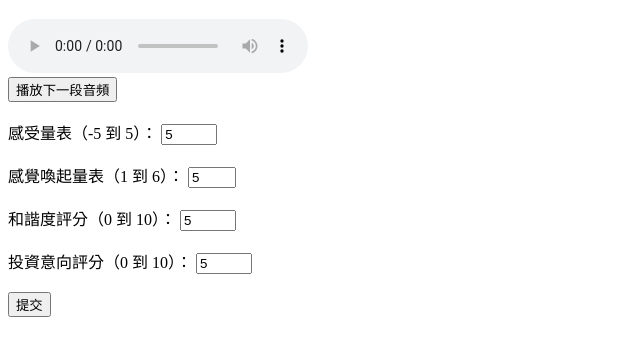
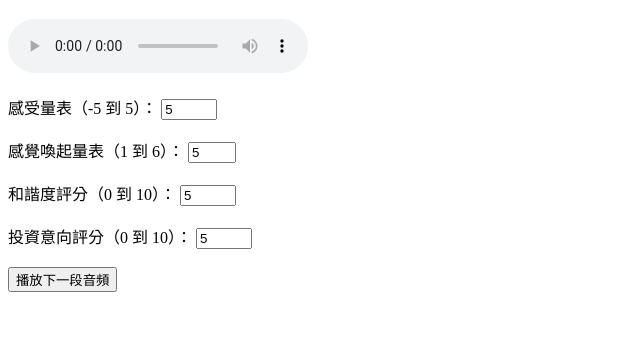
Before and after one commit to chani1206/EuphonyPresenter.github.io, a plain HTML site: page page2.html in a window 1280 px wide. Both pictures are taken after typing "5", "5", "5", "5" into the empty fields and a click on the input "提交". Shown: the part 70-426 px from the top of the page, without its empty margins (0-640 px from the left). Drawn offline with Linux system fonts and the light colour scheme.

Commit message:
Update page2.html

```diff
--- a/page2.html
+++ b/page2.html
@@ -8,15 +8,13 @@
 <body>
     <h1>問卷調查</h1>
     <audio id="audioPlayer" controls></audio>
-    <br>
-    <button onclick="playNext()">播放下一段音頻</button>
     <br><br>
 
     <!-- 使用隱藏的iframe來提交表單 -->
     <iframe name="hidden_iframe" id="hidden_iframe" style="display:none;"></iframe>
 
     <!-- 問卷表單 -->
-    <form id="questionnaireForm" method="POST" action="https://docs.google.com/forms/u/0/d/e/1FAIpQLScS5AL3M0T76yQR30HlUzidZeomwvihhv2JthqwnswUGDUi0w/formResponse" target="hidden_iframe" onsubmit="submitted=true;">
+    <form id="questionnaireForm" method="POST" action="https://docs.google.com/forms/u/0/d/e/1FAIpQLScS5AL3M0T76yQR30HlUzidZeomwvihhv2JthqwnswUGDUi0w/formResponse" target="hidden_iframe" onsubmit="return handleFormSubmit();">
         <input type="hidden" name="entry.1077065053" id="nickname">
         <input type="hidden" name="entry.1173466811" id="age">
         <input type="hidden" name="entry.373069006" id="profession">
@@ -40,7 +38,7 @@
         <input type="number" name="entry.1743600620" id="investment" min="0" max="10" required>
         <br><br>
 
-        <input type="submit" value="提交">
+        <input type="submit" id="submitButton" value="提交">
     </form>
 
     <script>
@@ -85,24 +83,42 @@
 
                 currentIndex++;
             } else {
-                alert("您已經播放完所有音頻檔案。");
+                // 所有音頻播放完畢，顯示結束訊息
+                document.getElementById("submitButton").style.display = 'none';
+                let endMessage = document.createElement("p");
+                endMessage.style.color = "red";
+                endMessage.textContent = "測驗結束";
+                document.body.appendChild(endMessage);
             }
         }
 
-        document.getElementById("questionnaireForm").onsubmit = function(event) {
+        function handleFormSubmit() {
             let endTime = new Date(); // 記錄結束時間
             let timeTaken = (endTime - startTime) / 1000; // 計算耗時（秒）
             document.getElementById("timeTaken").value = timeTaken;
 
-            if (submitted) {
-                event.preventDefault();
-                document.getElementById("questionnaireForm").reset();
-                playNext();
-                submitted = false;
-            } else {
-                submitted = true;
-            }
-        };
+            submitted = true;
+
+            // 改變提交按鈕為“播放下一段音頻”
+            let submitButton = document.getElementById("submitButton");
+            submitButton.value = "播放下一段音頻";
+            submitButton.type = "button";
+            submitButton.onclick = function() {
+                if (submitted) {
+                    document.getElementById("questionnaireForm").reset();
+                    playNext();
+                    // 將按鈕重新設置為提交
+                    submitButton.value = "提交";
+                    submitButton.type = "submit";
+                    submitButton.onclick = null;
+                }
+            };
+
+            return false; // 阻止表單提交
+        }
+
+        // 初始化第一段音頻播放
+        playNext();
     </script>
 </body>
 </html>
```
